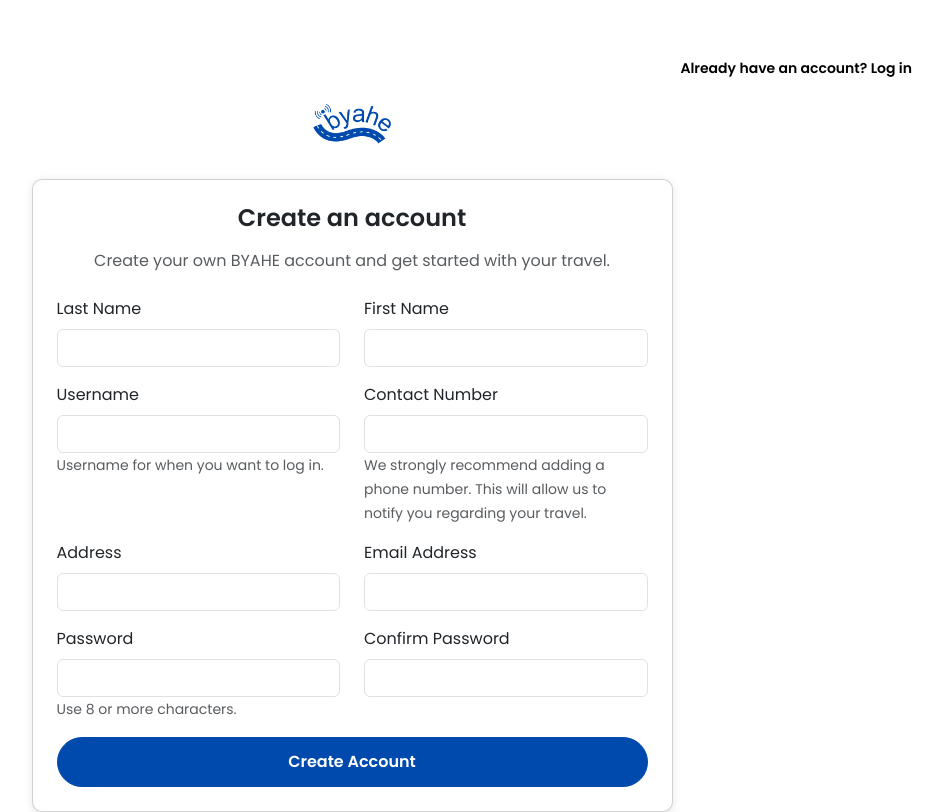
After one commit to veronnnnn/byahe_travel_capstone, a Django app: page /user/signup/ in a window 1280 px wide. The commit adds this page. Shown: the whole page, without its empty margins (288-1231 px from the left). Run offline with Django 5.2, Linux system fonts and the light colour scheme.

Commit message:
url changes

```diff
--- /dev/null
+++ b/byahetravel/static/styles/sign-up-styles.css
@@ -0,0 +1,65 @@
+@import url('https://fonts.googleapis.com/css2?family=Poppins:wght@400;600&display=swap');
+
+body {
+    font-family: 'Poppins', sans-serif;
+}
+
+/* Back button customization */
+.back-btn {
+    font-family: 'Poppins', sans-serif;
+    font-size: 16px;
+    color: black;
+    top: 10px;
+    left: 10px;
+}
+
+/* Signup link customization */
+.login-link {
+    font-family: 'Poppins', sans-serif;
+    font-size: 14px;
+    color: #333;
+    font-weight: bold;
+    top: 10px;
+    right: 10px;
+}
+
+/* Password toggle button adjustment */
+.toggle-password {
+    cursor: pointer;
+    color: #666;
+    font-size: 14px;
+    top: 35px; /* Position relative to input field */
+    right: 15px;
+}
+
+/* Custom card styling */
+.card {
+    border-radius: 10px;
+    box-shadow: 0 2px 10px rgba(0, 0, 0, 0.1);
+}
+
+/* Create Account button customization */
+.custom-btn {
+    background-color: #004AAD;
+    border-color: #004AAD;
+    border-radius: 30px; /* Custom border radius */
+    height: 50px; /* Custom height */
+    font-size: 16px;
+    font-weight: bold;
+    color: white;
+    transition: background-color 0.3s, border-color 0.3s;
+}
+
+.custom-btn:hover {
+    background-color: #003580;
+    border-color: #003580;
+    color: white;
+}
+.text-center {
+    font-size: 16px;
+}
+
+.h4 {
+  font-size: 24px; /* Adjust the size as needed */
+  font-weight: bold;
+}
--- a/byahetravel/urls.py
+++ b/byahetravel/urls.py
@@ -20,10 +20,16 @@ from . import views
 from django.conf.urls.static import static
 from django.conf import settings
 
+
+
 urlpatterns = [
     path('admin/', admin.site.urls),
 
     path('', views.index, name='index'),
+
+    path('user/signin/', views.sign_in, name='sign_in'),
+    path('user/signup/', views.sign_up, name='sign_up'),
+
 ] + static(settings.STATIC_URL, document_root=settings.STATIC_ROOT)
 
 urlpatterns += static(settings.MEDIA_URL, document_root=settings.MEDIA_ROOT)
--- a/byahetravel/views.py
+++ b/byahetravel/views.py
@@ -2,3 +2,9 @@ from django.shortcuts import render
 
 def index(request):
     return render(request, 'index.html')
+
+def sign_in(request):
+    return render(request, 'sign-in.html')
+
+def sign_up(request):
+    return render(request, 'sign-up.html')
--- a/templates/layout.html
+++ b/templates/layout.html
@@ -46,7 +46,7 @@
                         <a class="nav-link" href="#contacts">Contact</a>
                     </li>
                 </ul>
-                <a href="sign-in.html" class="btn get-started-btn">Get Started</a>
+                <a href="{% url 'sign_in' %}" class="btn get-started-btn">Get Started</a>
             </div>
         </div>
     </nav>
--- /dev/null
+++ b/templates/sign-up.html
@@ -0,0 +1,79 @@
+{% load static %}
+
+<!DOCTYPE html>
+<html lang="en">
+<head>
+    <meta charset="UTF-8">
+    <meta name="viewport" content="width=device-width, initial-scale=1.0">
+    <title>Sign Up - Byahe</title>
+    <!-- Bootstrap CSS -->
+    <link href="https://cdn.jsdelivr.net/npm/bootstrap@5.3.0/dist/css/bootstrap.min.css" rel="stylesheet">
+    <link rel="stylesheet" href="{% static 'styles/sign-up-styles.css' %}">
+</head>
+<body>
+    <div class="container mt-5 position-relative">
+        <a href="{% url 'sign_in' %}" class="login-link text-decoration-none position-absolute" style="color: black;">Already have an account? Log in</a>
+        <div class="row justify-content-center">
+            <div class="col-12 col-md-10 col-lg-7">
+                <div class="text-center mb-4" style="margin-top: 50px;">
+                    <img src="{% static 'images/backgrounds/byahe-logo.png' %}" alt="Byahe Logo" class="img-fluid" style="max-width: 100px;">
+                </div>
+                <div class="card p-4">
+                    <h1 class="h4 text-center mb-3">Create an account</h1>
+                    <p class="text-center text-muted mb-4">Create your own BYAHE account and get started with your travel.</p>
+                    <form action="#" method="POST">
+                        <div class="row mb-3">
+                            <div class="col-md-6">
+                                <label for="last-name" class="form-label">Last Name</label>
+                                <input type="text" id="last-name" name="last-name" class="form-control" required>
+                            </div>
+                            <div class="col-md-6">
+                                <label for="first-name" class="form-label">First Name</label>
+                                <input type="text" id="first-name" name="first-name" class="form-control" required>
+                            </div>
+                        </div>
+                        <div class="row mb-3">
+                            <div class="col-md-6">
+                                <label for="username" class="form-label">Username</label>
+                                <input type="text" id="username" name="username" class="form-control" required>
+                                <small class="text-muted">Username for when you want to log in.</small>
+                            </div>
+                            <div class="col-md-6">
+                                <label for="contact-number" class="form-label">Contact Number</label>
+                                <input type="text" id="contact-number" name="contact-number" class="form-control" required>
+                                <small class="text-muted">We strongly recommend adding a phone number. This will allow us to notify you regarding your travel.</small>
+                            </div>
+                        </div>
+                        <div class="row mb-3">
+                            <div class="col-md-6">
+                                <label for="address" class="form-label">Address</label>
+                                <input type="text" id="address" name="address" class="form-control" required>
+                            </div>
+                            <div class="col-md-6">
+                                <label for="email-address" class="form-label">Email Address</label>
+                                <input type="email" id="email-address" name="email-address" class="form-control" required>
+                            </div>
+                        </div>
+                        <div class="row mb-3">
+                            <div class="col-md-6 position-relative">
+                                <label for="password" class="form-label">Password</label>
+                                <input type="password" id="password" name="password" class="form-control" required>
+                                <small class="text-muted">Use 8 or more characters.</small>
+                            </div>
+                            <div class="col-md-6 position-relative">
+                                <label for="confirm-password" class="form-label">Confirm Password</label>
+                                <input type="password" id="confirm-password" name="confirm-password" class="form-control" required>
+                            </div>
+                        </div>
+                        <button type="submit" class="btn custom-btn w-100">Create Account</button>
+                    </form>
+                </div>
+            </div>
+        </div>
+    </div>
+
+    <!-- Bootstrap JS and dependencies -->
+    <script src="https://cdn.jsdelivr.net/npm/@popperjs/core@2.11.7/dist/umd/popper.min.js"></script>
+    <script src="https://cdn.jsdelivr.net/npm/bootstrap@5.3.0/dist/js/bootstrap.min.js"></script>
+</body>
+</html>
```
Also changed, not shown: byahetravel/static/styles/sign-in-style.css (added, +82 -0 lines), byahetravel/static/styles/styles.css (+21 -0 lines), templates/index.html (+14 -13 lines), templates/sign-in.html (added, +48 -0 lines), db.sqlite3.
